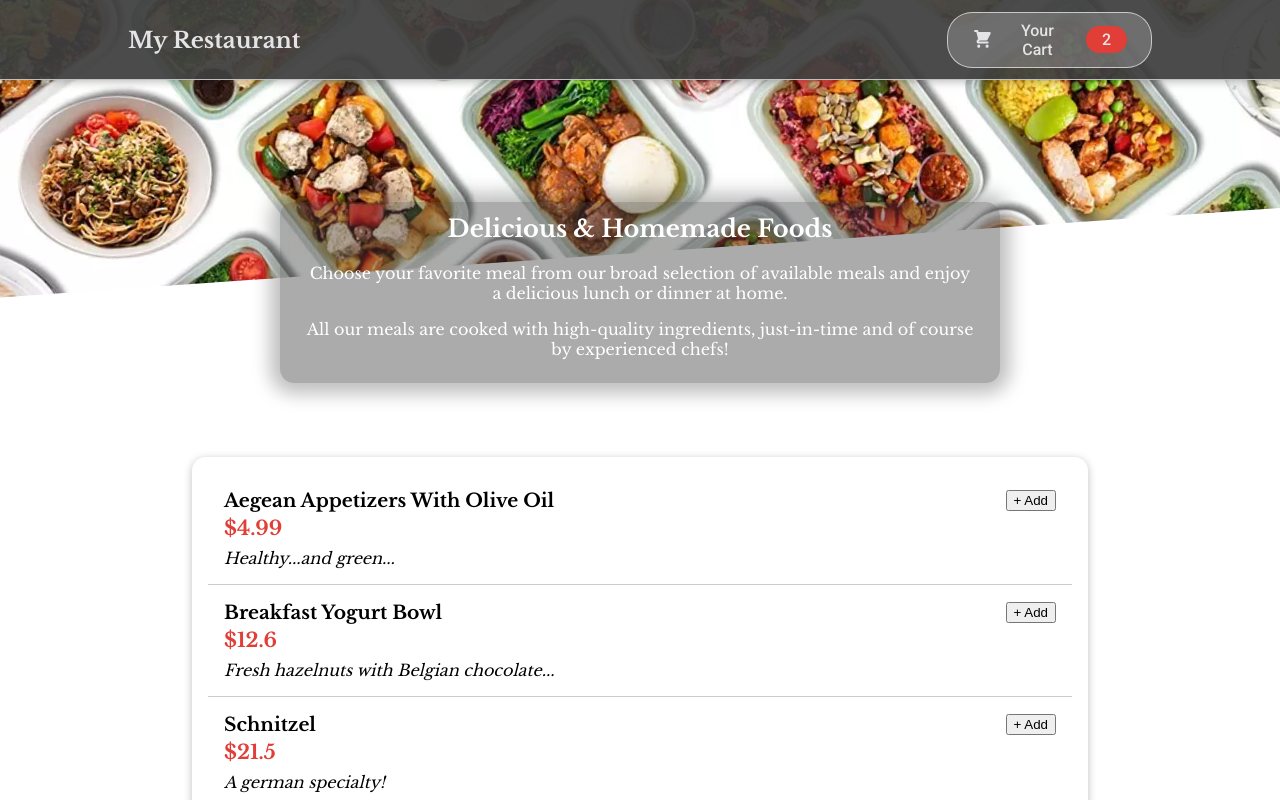
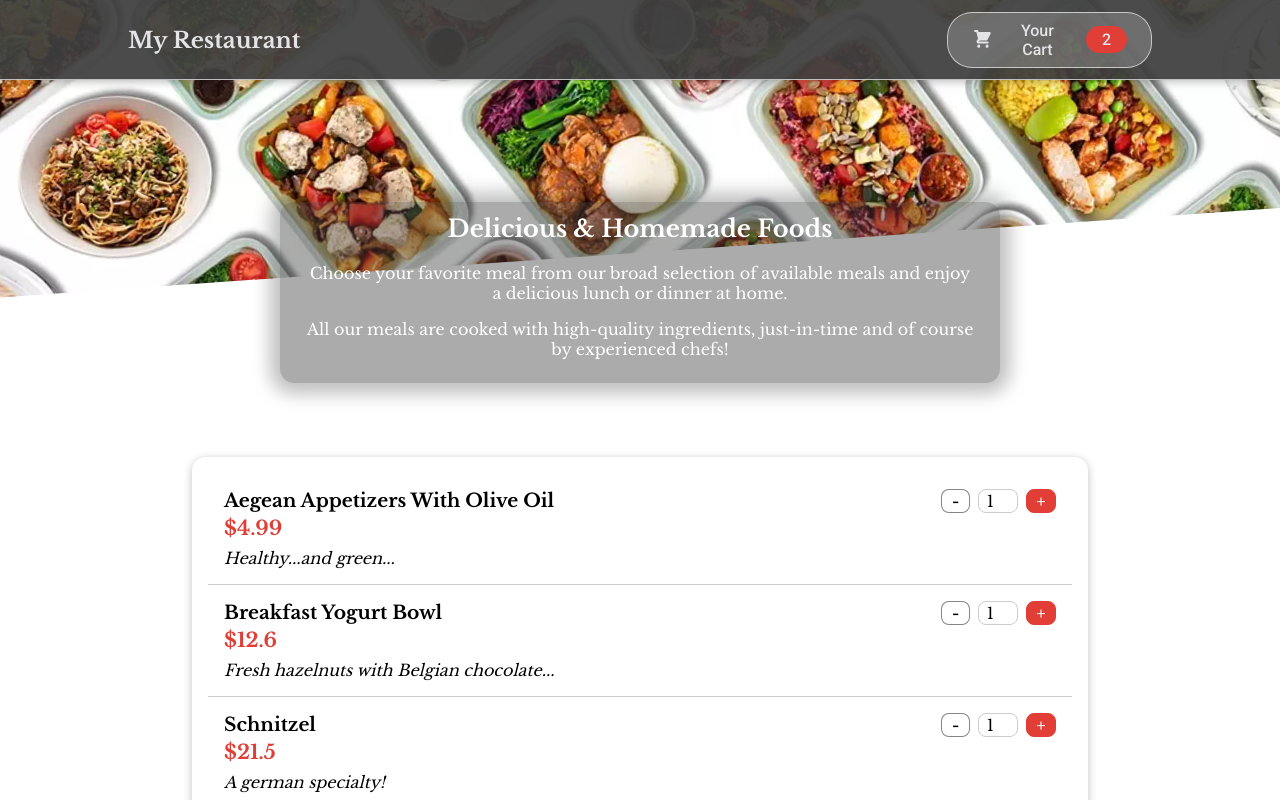
Before and after one commit to rehagursel/react-restaurant-order-app, a React (Create React App) app: page / in a window 1280 px wide. Shown: the top 800 px of the page. Built offline with nearby package versions, Linux system fonts and the light colour scheme.

Commit message:
update code

```diff
--- a/src/components/Meals/AvailableMeals.js
+++ b/src/components/Meals/AvailableMeals.js
@@ -38,6 +38,7 @@ const DUMMY_MEALS = [
 const AvailableMeals = () => {
   const mealsList = DUMMY_MEALS.map((meal) => (
     <MealItem
+      id={meal.id}
       key={meal.id}
       name={meal.name}
       description={meal.description}
--- a/src/components/Meals/MealItem/MealItem.js
+++ b/src/components/Meals/MealItem/MealItem.js
@@ -1,3 +1,4 @@
+import MealItemForm from './MealItemForm';
 import classes from "./MealItem.module.css";
 
 const MealItem = (props) => {
@@ -11,7 +12,7 @@ const MealItem = (props) => {
             <div className={classes.price}>{price}</div>
           </div>
           <div>
-            <button>+ Add</button>
+            <MealItemForm id={props.id}/>
           </div>
         </div>
         <div className={classes.description}>{props.description}</div>
--- a/src/components/Meals/MealItem/MealItemForm.js
+++ b/src/components/Meals/MealItem/MealItemForm.js
@@ -0,0 +1,24 @@
+import Input from "../..//UI/Input";
+import Button from "../..//UI/Button";
+import classes from "./MealItemForm.module.css";
+
+const MealItemForm = (props) => {
+  return (
+    <form className={classes.form}>
+      <Button className="decrement">-</Button>
+      <Input
+        input={{
+          id: "amount"+props.id,
+          type: "number",
+          min: "1",
+          max: "5",
+          step: "1",
+          defaultValue: "1",
+        }}
+      />
+      <Button className="increment">+</Button>
+    </form>
+  );
+};
+
+export default MealItemForm;
--- /dev/null
+++ b/src/components/Meals/MealItem/MealItemForm.module.css
@@ -0,0 +1,3 @@
+.form {
+    display: flex;
+  }
--- /dev/null
+++ b/src/components/UI/Button.js
@@ -0,0 +1,14 @@
+import classes from "./Button.module.css";
+
+const Button = (props) => {
+  return (
+    <button
+      className={classes[`${props.className}`]}
+      type={props.type || "button"}
+    >
+      {props.children}
+    </button>
+  );
+};
+
+export default Button;
--- /dev/null
+++ b/src/components/UI/Button.module.css
@@ -0,0 +1,33 @@
+.increment {
+  font: inherit;
+  cursor: pointer;
+  background-color: #e03e36;
+  border: 1px solid #e03e36;
+  color: white;
+  padding: 0 0.6rem;
+  border-radius: 0.5rem;
+  font-weight: bold;
+}
+
+.increment:hover,
+.increment:active {
+  background-color: #bb3129;
+  border-color: #bb3129;
+}
+
+.decrement {
+  font: inherit;
+  cursor: pointer;
+  background-color: #ffffff;
+  border: 0.5px solid #0000007a;
+  color: black;
+  padding: 0 0.6rem;
+  border-radius: 0.5rem;
+  font-weight: bold;
+}
+
+.decrement:hover,
+.decrement:active {
+  background-color: #e2e2e2;
+  border-color: #0000007a;
+}
--- /dev/null
+++ b/src/components/UI/Input.js
@@ -0,0 +1,12 @@
+import classes from "./Input.module.css";
+
+const Input = (props) => {
+  return (
+    <div className={classes.input}>
+      <label htmlFor={props.input.id}>{props.label}</label>
+      <input {...props.input} />
+    </div>
+  );
+};
+
+export default Input;
--- /dev/null
+++ b/src/components/UI/Input.module.css
@@ -0,0 +1,17 @@
+.input {
+  display: flex;
+  align-items: center;
+}
+
+.input label {
+  font-weight: bold;
+}
+
+.input input {
+  width: 2.5rem;
+  border-radius: 0.5rem;
+  border: 1px solid #ccc;
+  font: inherit;
+  padding-left: 0.5rem;
+  margin: 0 0.5rem;
+}
```
